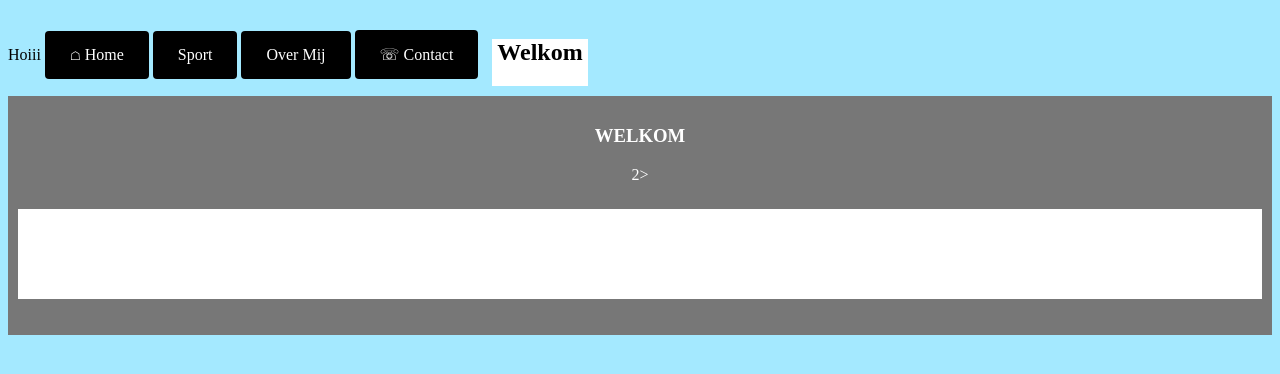
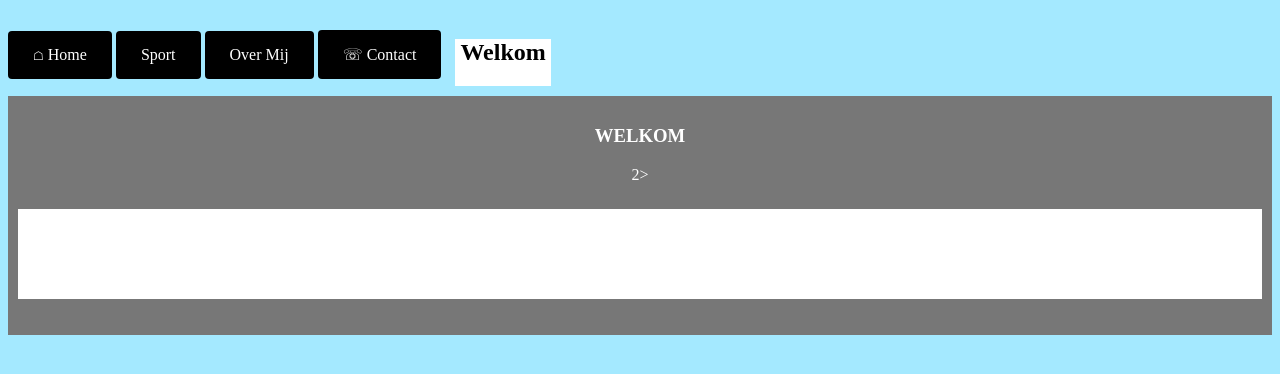
Before and after one commit to tijs1213/Website-Alan-Turing, a plain HTML site: page index.html in a window 1280 px wide. Shown: the part 90-464 px from the top of the page. Drawn offline with Linux system fonts and the light colour scheme.

Commit message:
Update index.html

```diff
--- a/index.html
+++ b/index.html
@@ -54,7 +54,7 @@ footer {
 
 
 <h1>Alan Turing</h1>
-Hoiii
+
 
 <a href="index.html"><font class="huisje">&#9750</font> Home</a>
 <a href="2epagina.html">Sport</a>
```
